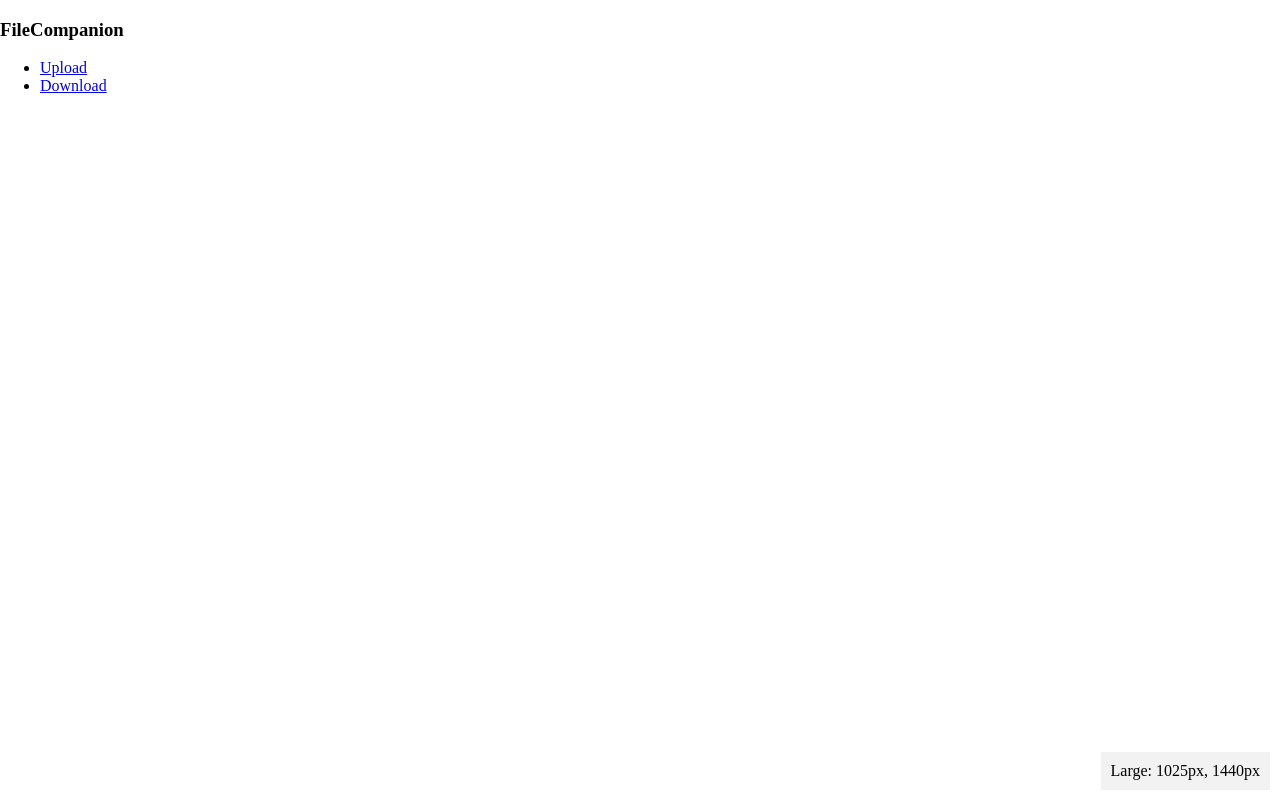
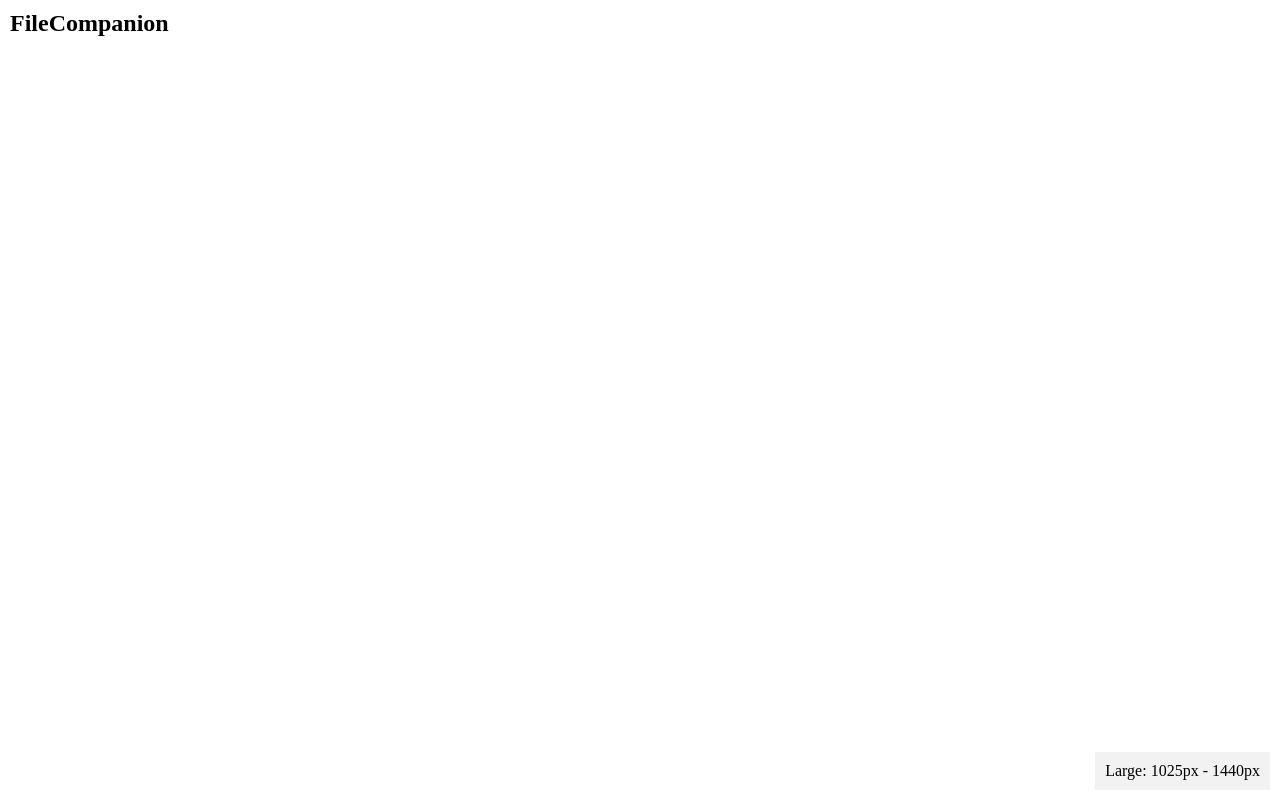
Before and after one commit to IAmSaeve/Dissertation, a React (Create React App) app in the folder app/: page / in a window 1280 px wide. Built offline with nearby package versions, Linux system fonts and the light colour scheme.

Commit message:
New style structure

```diff
--- a/app/src/App.js
+++ b/app/src/App.js
@@ -1,7 +1,7 @@
 /* eslint-disable no-unused-vars */
 import React, { Component } from 'react';
 import RouterOutput from "./Router/RouterOutput";
-import './Styles/App.scss';
+import './Styles/base.scss';
 
 class App extends Component {
   render() {
--- a/app/src/Router/Header.js
+++ b/app/src/Router/Header.js
@@ -7,16 +7,7 @@ class Head extends Component {
     return (
       <header>
         <nav>
-          {/* TODO: This should be a h1 with h3 styling */}
-          <h3>FileCompanion</h3>
-          <ul>
-            <li>
-              <Link to='/Upload'>Upload</Link>
-            </li>
-            <li>
-              <Link to='/Download' >Download</Link>
-            </li>
-          </ul>
+          <h1>FileCompanion</h1>
         </nav>
       </header>
     );
--- /dev/null
+++ b/app/src/Styles/Components/Header.scss
@@ -0,0 +1,10 @@
+@import "./core/breakpoints";
+
+header {
+    height: 75px;
+    margin: 10px;
+
+    h1 {
+        margin: 0;
+    }
+}
--- a/app/src/Styles/Header.scss
+++ /dev/null
@@ -1,5 +0,0 @@
-/// <reference path="./settings.scss" />
-
-@include breakpoint(large) {
-
-}
--- /dev/null
+++ b/app/src/Styles/base.scss
@@ -0,0 +1,13 @@
+// Mixins import
+@import "./core/viewport-indicator";
+
+// Global markup
+body {
+    margin: 0;
+}
+
+// Components
+@import "./Components/Header";
+
+// Helpers
+@include viewportIndicator;
--- a/app/src/Styles/core/_viewport-indicator.scss
+++ b/app/src/Styles/core/_viewport-indicator.scss
@@ -11,23 +11,23 @@
         white-space: nowrap;
 
         @include breakpoint(small only) {
-            content: "Small: 0, 640px";
+            content: "Small: 0 - 640px";
         }
 
         @include breakpoint(medium only) {
-            content: "Medium: 641px, 1024px";
+            content: "Medium: 641px - 1024px";
         }
 
         @include breakpoint(large only) {
-            content: "Large: 1025px, 1440px";
+            content: "Large: 1025px - 1440px";
         }
 
         @include breakpoint(xlarge only) {
-            content: "XLarge: 1441px, 1920px";
+            content: "XLarge: 1441px - 1920px";
         }
 
         @include breakpoint(xxlarge up) {
-            content: "XXLarge: 1921px, above";
+            content: "XXLarge: 1921px - above";
         }
     }
 }
--- a/app/src/Styles/index.scss
+++ /dev/null
@@ -1,7 +0,0 @@
-@import "./core/viewport-indicator";
-
-body {
-    margin: 0;
-}
-
-@include viewportIndicator;
--- a/app/src/index.js
+++ b/app/src/index.js
@@ -1,7 +1,6 @@
 /* eslint-disable no-unused-vars */
 import React from 'react';
 import ReactDOM from 'react-dom';
-import './Styles/index.scss';
 import { BrowserRouter } from 'react-router-dom';
 import App from './App';
 import Header from "./Router/Header";
```
Also changed, not shown: app/src/Styles/App.scss (deleted).
